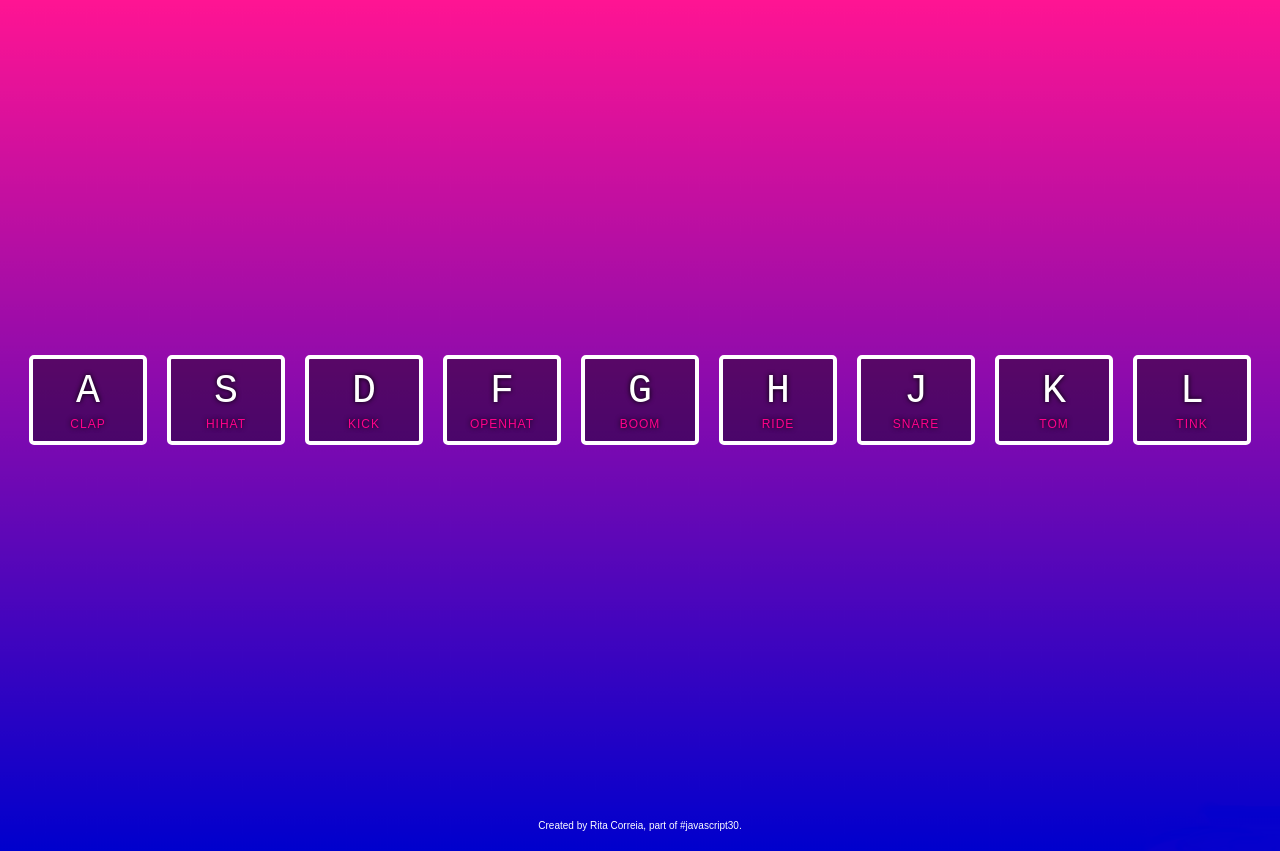
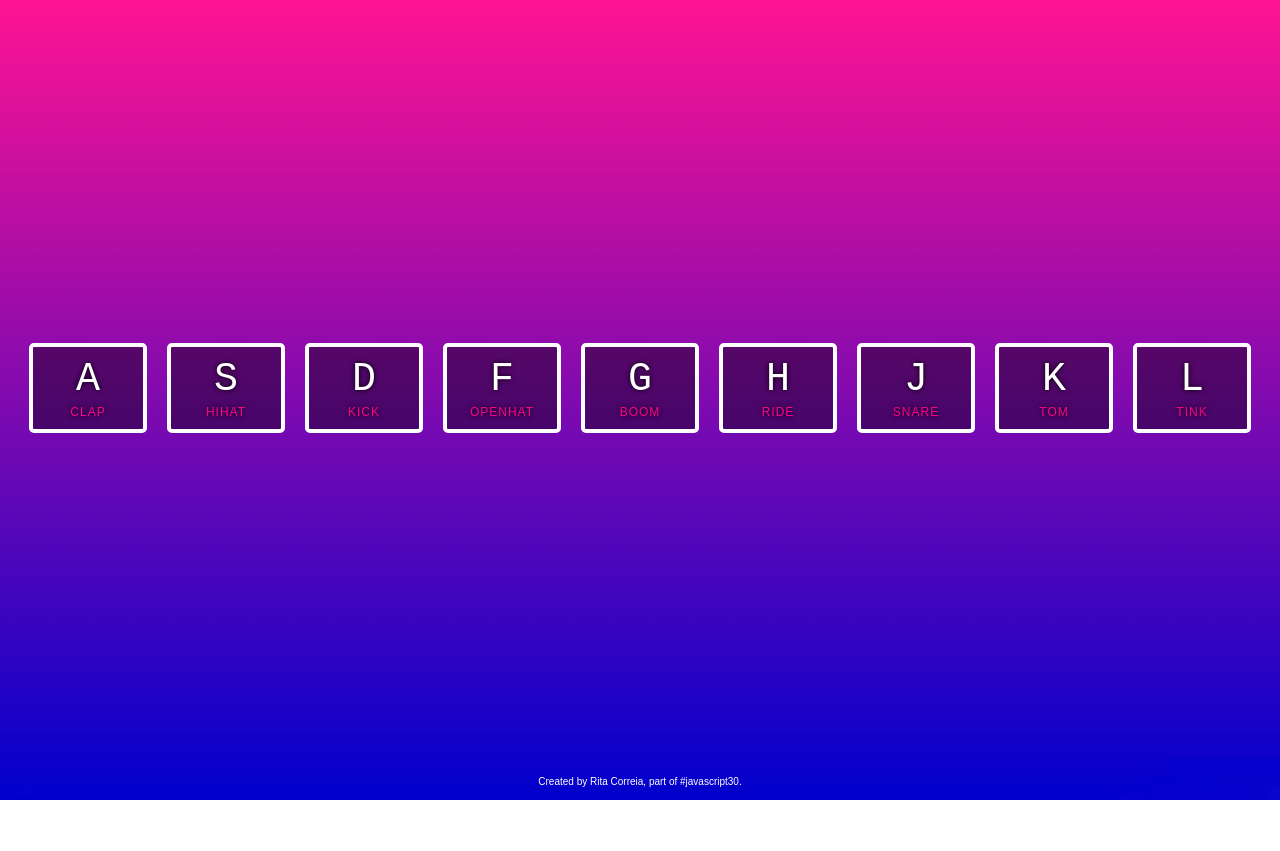
Before and after one commit to ritaxcorreia/drum-kit, a plain HTML site: page index.html in a window 1280 px wide. After the commit the page ends 800 px from the top, so only its background shows below. Drawn offline with Linux system fonts and the light colour scheme.

Commit message:
Update styles.css

```diff
--- a/styles.css
+++ b/styles.css
@@ -14,7 +14,7 @@ html {
 .keys {
     display: flex;
     flex: 1;
-    min-height: 100vh;
+    min-height: 97vh;
     align-items: center;
     justify-content: center;
 }
@@ -57,5 +57,5 @@ footer {
     color: white;
     margin: 0 auto;
     text-align: center;
-    padding: 20px;
+    min-height: 3vh;
 }
```
